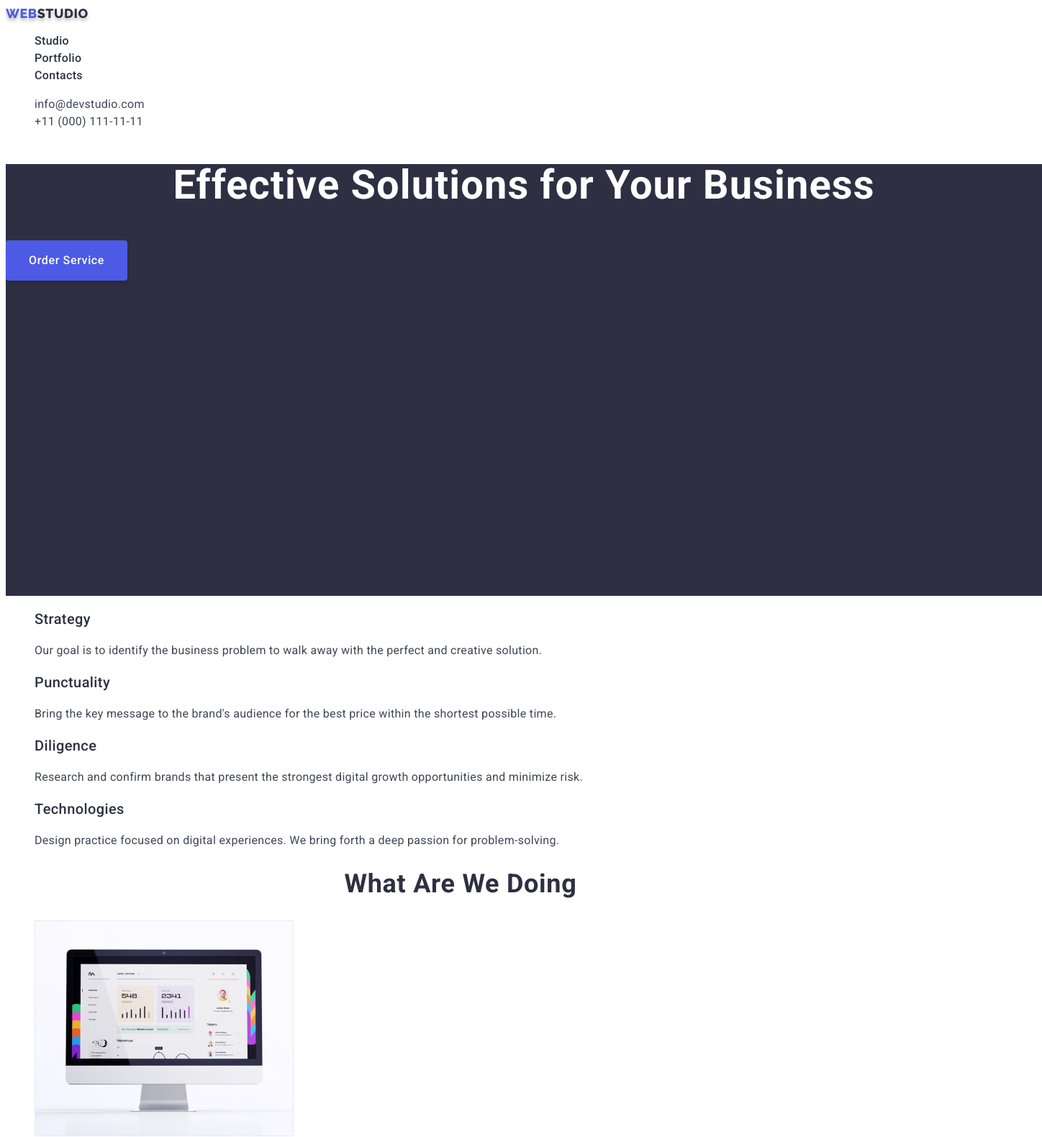
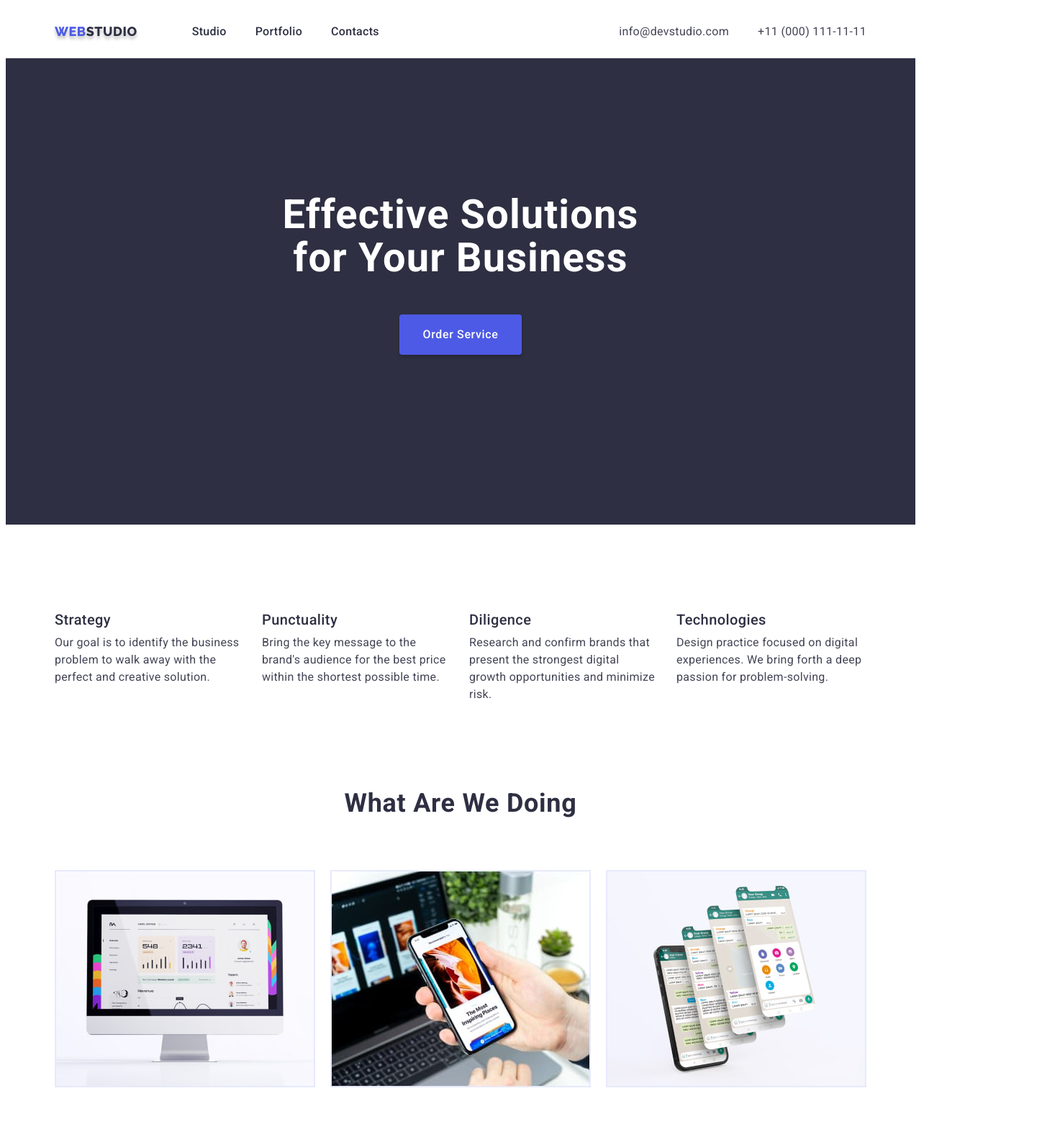
Before and after one commit to AndriiBilyiV/goit-markup-hw-03, a plain HTML site: page index.html in a window 1280 px wide. Shown: the top 1580 px of the page at 72% size, 1448 px wide, since content can reach past the window. Drawn offline with Linux system fonts and the light colour scheme.

Commit message:
visual done

```diff
--- a/css/style.css
+++ b/css/style.css
@@ -35,6 +35,7 @@ body {
   text-transform: capitalize;
   text-align: center;
   letter-spacing: 0.02em;
+  margin-bottom: 72px;
 }
 .btn {
   cursor: pointer;
@@ -42,8 +43,43 @@ body {
 .link {
   text-decoration: none;
 }
+
+html {
+  box-sizing: border-box;
+}
+*,
+*::after,
+*::before {
+  box-sizing: inherit;
+}
+.container {
+  width: 1158px;
+  padding: 0 15px;
+  margin: 0 auto;
+}
+ul,
+p,
+h1,
+h2,
+h3 {
+  margin: 0;
+  padding: 0;
+}
+img {
+  display: block;
+}
+
 /* Header */
+.header {
+  border-bottom: 1px solid #e7e9fc;
+}
 
+.header-container {
+  display: flex;
+  align-items: center;
+  padding-top: 9px;
+  padding-bottom: 9px;
+}
 .logo {
   font-family: var(--logo-font);
   text-transform: uppercase;
@@ -53,25 +89,47 @@ body {
   color: var(--logo-web-color);
   text-shadow: 0px 4px 4px rgba(0, 0, 0, 0.25);
   line-height: 1.17;
+  margin-right: 76px;
 }
 .logo-studio {
   color: var(--logo-studio-dark-color);
 }
+.nav-flex {
+  display: flex;
+  align-items: center;
+
+  margin-right: auto;
+}
+.nav-list {
+  display: flex;
+  align-items: center;
+  gap: 40px;
+}
+.address-list {
+  display: flex;
+  align-items: center;
+  gap: 40px;
+}
 .nav-item {
+  display: block;
   color: var(--nav-item-color);
   font-weight: 500;
   line-height: 1.5;
+  padding: 15px 0;
 }
 .nav-item:hover,
 .nav-item:focus {
   color: var(--hover-color);
 }
 .address {
+  display: flex;
+
   font-style: normal;
 }
 .address-item {
   color: var(--address-color);
   line-height: 1.5;
+  padding: 15px 0;
 }
 .address-item:hover,
 .address-item:focus {
@@ -80,18 +138,24 @@ body {
 /* Hero */
 .hero-section {
   background-color: var(--hero-bg-color);
-  width: 1440px;
-  height: 600px;
+  margin-bottom: 120px;
+}
+.hero-container {
+  padding: 188px 316px;
 }
 .hero-title {
+  display: block;
+  margin: 0 auto;
   font-size: 56px;
   font-weight: 700;
   line-height: 1.07;
   color: var(--hero-title-color);
   text-align: center;
   letter-spacing: 0.02em;
+  width: 496px;
 }
 .order-btn {
+  display: block;
   background-color: var(--btn-color);
   box-shadow: 0px 4px 4px rgba(0, 0, 0, 0.15);
   font-family: inherit;
@@ -104,18 +168,32 @@ body {
   border: 0;
   font-size: 16px;
   line-height: 1.5;
+  margin: 48px auto;
 }
 .order-btn:hover,
 .order-btn:focus {
   background-color: var(--hover-color);
 }
 /* Our advantages */
+.advantages-section {
+  margin-bottom: 120px;
+}
+.advantages-list {
+  display: flex;
+  justify-content: space-between;
+  gap: 24px;
+}
+.advantages-item {
+  width: 264px;
+}
+
 .advantages-titles {
   font-size: 20px;
   font-weight: 500;
   color: var(--title-dark-color);
   line-height: 1.2;
   letter-spacing: 0.02em;
+  margin-bottom: 8px;
 }
 .adventages-descr {
   font-size: 16px;
@@ -124,13 +202,37 @@ body {
   letter-spacing: 0.02em;
 }
 /* What are we doing */
+.card-photo-section {
+  margin-bottom: 120px;
+}
+.card-photo-list {
+  display: flex;
+  justify-content: space-between;
+}
+.card-photo {
+  border: 1px solid #e7e9fc;
+}
 /* Our Team */
 .team-section {
   background-color: var(--light-bg-color);
 }
+.team-container {
+  padding-top: 120px;
+  padding-bottom: 120px;
+}
+.team-list {
+  display: flex;
+  justify-content: space-between;
+}
 .person-div {
   background-color: #fff;
   width: 264px;
+  box-shadow: 0px 1px 6px rgba(46, 47, 66, 0.08),
+    0px 1px 1px rgba(46, 47, 66, 0.16), 0px 2px 1px rgba(46, 47, 66, 0.08);
+  border-radius: 0px 0px 4px 4px;
+}
+.employee-face {
+  margin-bottom: 32px;
 }
 .employees {
   font-size: 20px;
@@ -143,23 +245,43 @@ body {
 .position {
   line-height: 1.5;
   text-align: center;
+  margin-bottom: 32px;
 }
 .footer {
   background-color: var(--dark-bg-color);
-  width: 1440px;
-  height: 312px;
 }
-.footer > .logo {
+.footer-container {
+  padding-top: 100px;
+  padding-bottom: 100px;
+}
+.footer-block {
+  width: 264px;
+  text-align: left;
+}
+.footer-block > .logo {
+  display: block;
   text-shadow: none;
+  margin-bottom: 16px;
 }
 .footer .logo-studio {
   color: var(--main-text-light-color);
 }
 .footer-text {
   color: var(--logo-studio-light-color);
+  line-height: 1.5;
 }
 
 /* Portfolio */
+.portfolio-container {
+  padding-top: 96px;
+}
+.btn-list {
+  display: flex;
+  justify-content: center;
+  gap: 24px;
+  margin-bottom: 72px;
+}
+
 .filter-btn {
   font-family: inherit;
   background-color: var(--light-bg-color);
@@ -180,12 +302,24 @@ body {
   box-shadow: 0px 3px 1px rgba(0, 0, 0, 0.1), 0px 2px 1px rgba(0, 0, 0, 0.08),
     0px 2px 2px rgba(0, 0, 0, 0.12);
 }
+.project-list {
+  display: flex;
+  flex-wrap: wrap;
+  flex-basis: calc((100%-2) / 2);
+  row-gap: 48px;
+  column-gap: 24px;
+  margin-bottom: 120px;
+}
+.project-content {
+  padding: 32px 16px;
+}
 .project-titles {
   font-weight: 500;
   font-size: 20px;
   color: var(--title-dark-color);
   line-height: 1.2;
   letter-spacing: 0.02em;
+  margin-bottom: 8px;
 }
 .project-category {
   line-height: 1.5;
--- a/index.html
+++ b/index.html
@@ -14,14 +14,14 @@
     <link rel="stylesheet" href="./css/style.css" />
   </head>
   <body>
-    <header>
+    <header class="header">
       <!-- Navigation -->
-
-      <nav>
+      <div class="header-container container">
+        <nav class="nav-flex">
           <a href="./index.html" class="logo link"
             >Web<span class="logo-studio">Studio</span></a
           >
-        <ul class="list">
+          <ul class="list nav-list">
             <li>
               <a class="nav-item link" href="./index.html">Studio</a>
             </li>
@@ -34,7 +34,7 @@
           </ul>
         </nav>
         <address class="address">
-        <ul class="list">
+          <ul class="list address-list">
             <li>
               <a class="address-item link" href="mailto:info@devstudio.com"
                 >info@devstudio.com</a
@@ -47,39 +47,43 @@
             </li>
           </ul>
         </address>
+      </div>
     </header>
     <main>
       <!-- Hero -->
       <section class="hero-section">
+        <div class="hero-container container">
           <h1 class="hero-title">Effective Solutions for Your Business</h1>
           <button class="order-btn btn" type="button">Order Service</button>
+        </div>
       </section>
       <!-- Our advantages -->
-      <section>
+      <section class="advantages-section">
+        <div class="container">
           <h2 class="section-title" hidden>Our advantages</h2>
-        <ul class="list">
-          <li>
+          <ul class="advantages-list list">
+            <li class="advantages-item">
               <h3 class="advantages-titles">Strategy</h3>
               <p class="adventages-descr">
-              Our goal is to identify the business problem to walk away with the
-              perfect and creative solution.
+                Our goal is to identify the business problem to walk away with
+                the perfect and creative solution.
               </p>
             </li>
-          <li>
+            <li class="advantages-item">
               <h3 class="advantages-titles">Punctuality</h3>
               <p class="adventages-descr">
                 Bring the key message to the brand's audience for the best price
                 within the shortest possible time.
               </p>
             </li>
-          <li>
+            <li class="advantages-item">
               <h3 class="advantages-titles">Diligence</h3>
               <p class="adventages-descr">
                 Research and confirm brands that present the strongest digital
                 growth opportunities and minimize risk.
               </p>
             </li>
-          <li>
+            <li class="advantages-item">
               <h3 class="advantages-titles">Technologies</h3>
               <p class="adventages-descr">
                 Design practice focused on digital experiences. We bring forth a
@@ -87,26 +91,28 @@
               </p>
             </li>
           </ul>
+        </div>
       </section>
       <!-- What are we doing -->
-      <section>
+      <section class="card-photo-section">
+        <div class="container">
           <h2 class="section-title">What are we doing</h2>
-        <ul class="list">
-          <li>
+          <ul class="card-photo-list list">
+            <li class="card-photo">
               <img
                 src="./images/main-page/section2-img1.jpg"
                 alt="Website on PC"
                 width="360"
               />
             </li>
-          <li>
+            <li class="card-photo">
               <img
                 src="./images/main-page/section2-img2.jpg"
                 alt="Messenger on phone"
                 width="360"
               />
             </li>
-          <li>
+            <li class="card-photo">
               <img
                 src="./images/main-page/section2-img3.jpg"
                 alt="Synchronization apps with PC and phone"
@@ -114,16 +120,19 @@
               />
             </li>
           </ul>
+        </div>
       </section>
       <!-- Our Team -->
       <section class="team-section">
+        <div class="team-container container">
           <h2 class="section-title">Our Team</h2>
-        <ul class="list">
+          <ul class="team-list list">
             <li class="list person-div">
               <img
                 src="./images/main-page/face-mark.jpg"
                 alt="Mark Guerrero"
                 width="264"
+                class="employee-face"
               />
               <h3 class="employees">Mark Guerrero</h3>
               <p class="position">Product Designer</p>
@@ -133,6 +142,7 @@
                 src="./images/main-page/face-tom.jpg"
                 alt="Tom Ford"
                 width="264"
+                class="employee-face"
               />
               <h3 class="employees">Tom Ford</h3>
               <p class="position">Frontend Developer</p>
@@ -142,6 +152,7 @@
                 src="./images/main-page/face-camila.jpg"
                 alt="Camila Garcia"
                 width="264"
+                class="employee-face"
               />
               <h3 class="employees">Camila Garcia</h3>
               <p class="position">Marketing</p>
@@ -151,21 +162,27 @@
                 src="./images/main-page/face-daniel.jpg"
                 alt="Daniel Wilson"
                 width="264"
+                class="employee-face"
               />
               <h3 class="employees">Daniel Wilson</h3>
               <p class="position">UI Designer</p>
             </li>
           </ul>
+        </div>
       </section>
     </main>
     <footer class="footer">
+      <div class="footer-container container">
+        <div class="footer-block">
           <a href="./index.html" class="logo link"
             >Web<span class="logo-studio">Studio</span></a
           >
           <p class="footer-text">
-        Increase the flow of customers and sales for your business with digital
-        marketing & growth solutions.
+            Increase the flow of customers and sales for your business with
+            digital marketing & growth solutions.
           </p>
+        </div>
+      </div>
     </footer>
   </body>
 </html>
```
Also changed, not shown: portfolio.html (+34 -17 lines). Lines whose indentation alone changed are shown as unchanged.
